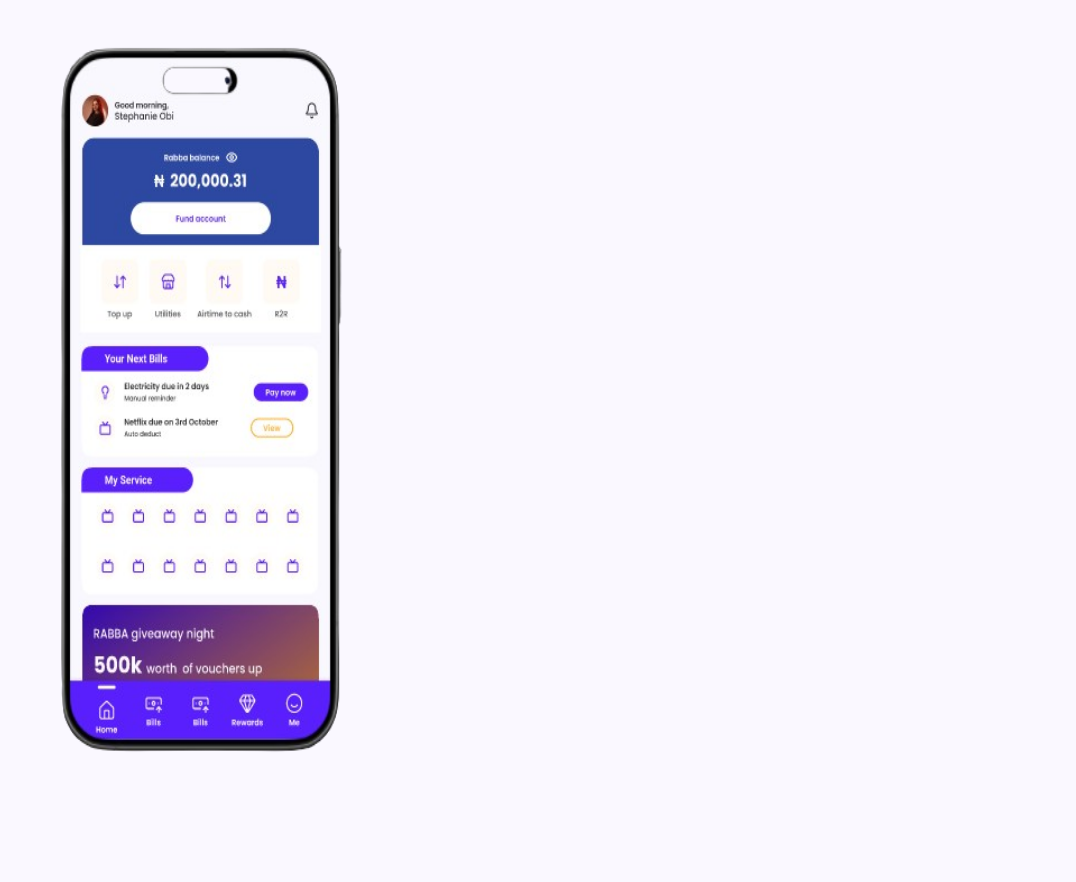
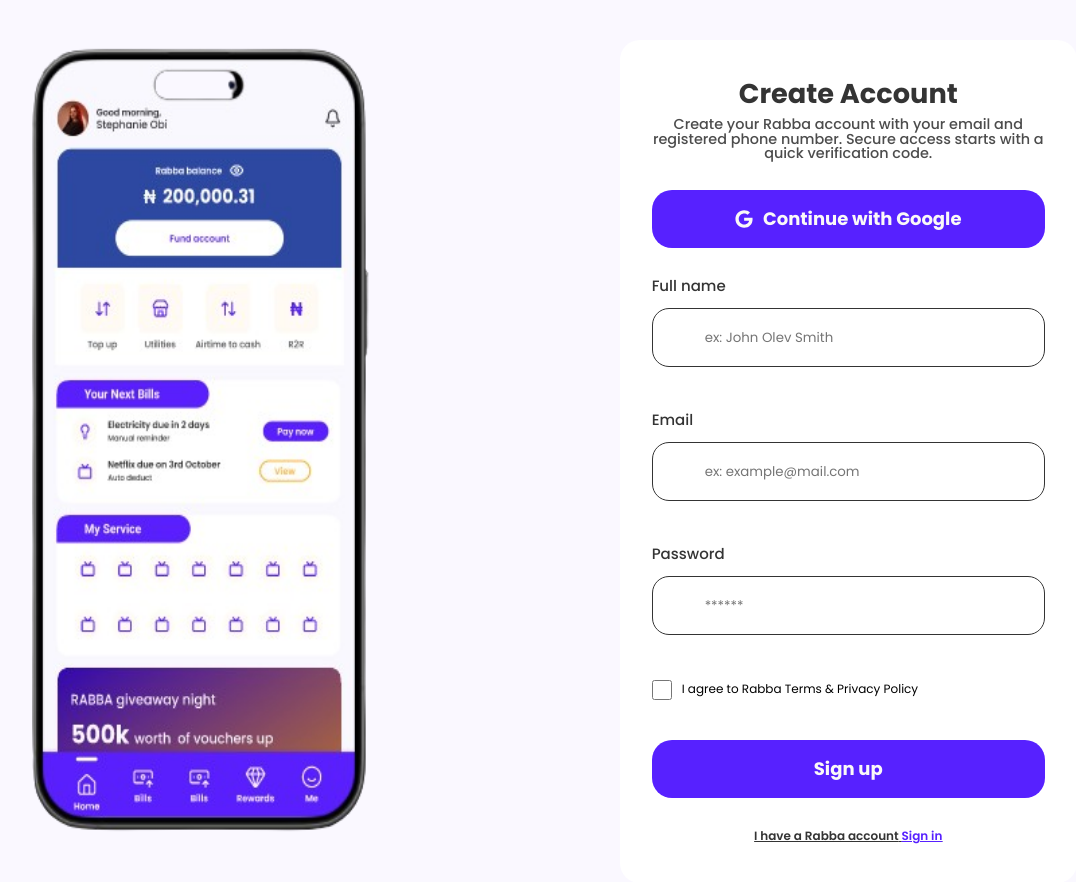
Before and after one commit to ObiKennedi/rabba-app, a Next.js app: page /register in a window 1280 px wide. Shown: the top 882 px of the page, without its empty margins (114-1190 px from the left). Before the commit the page ends 800 px from the top, so only its background shows below. Built offline with nearby package versions, Linux system fonts and the light colour scheme.

Commit message:
create register form

```diff
--- /dev/null
+++ b/actions/register.ts
@@ -0,0 +1,14 @@
+"use server"
+import * as z from "zod"
+
+import { RegisterSchema } from "@/schema"
+
+export const register = async (values: z.infer<typeof RegisterSchema>) =>{
+    const validatedFields = RegisterSchema.safeParse(values)
+
+    if (!validatedFields) {
+        return {error: "Invalid fields"}
+    }
+
+    return {success: "Email sent"}
+}
--- a/app/(auth)/globals.scss
+++ b/app/(auth)/globals.scss
@@ -17,8 +17,8 @@
             align-items: center;
 
             >img {
-                width: 50%;
-                height: 90vh;
+                width: 60%;
+                height: 100vh;
                 margin: auto;
             }
 
--- a/app/(auth)/register/page.tsx
+++ b/app/(auth)/register/page.tsx
@@ -1,8 +1,8 @@
+import { RegisterForm } from "@/components/auth/Register"
+
 const Register = () =>{
     return(
-        <form action="">
-
-        </form>
+        <RegisterForm/>
     )
 }
 
--- a/app/globals.scss
+++ b/app/globals.scss
@@ -8,9 +8,9 @@
   --light-background: #FAF8FF;
   --dark-background: #343434;
   --error-red: #FF0100;
-  --error-background: #F15656C9;
-  --success-green: #00ff00;
-  --success-background: #32F332AB;
+  --error-background: #F1565686;
+  --success-green: #00FF00;
+  --success-background: #32F3324D;
 }
 
 * {
--- /dev/null
+++ b/components/auth/Register.tsx
@@ -0,0 +1,101 @@
+"use client"
+
+import { CardWrapper } from "./CardWrapper"
+import { FormError } from "../FormError"
+import { FormSuccess } from "../FormSuccess"
+import { LoginButton } from "./LoginButton"
+import { RegisterSchema } from "@/schema"
+
+import { useForm } from "react-hook-form"
+import { useState, useTransition } from "react"
+import { zodResolver } from "@hookform/resolvers/zod"
+
+import "@/styles/auth/LoginForm.scss"
+import z from "zod"
+import { register } from "@/actions/register"
+
+export const RegisterForm = () => {
+
+    const [error, setError] = useState<string | undefined>("")
+    const [success, setSuccess] = useState<string | undefined>("")
+    const [isPending, startTransition] = useTransition()
+
+    const form = useForm<z.infer<typeof RegisterSchema>>({
+        resolver: zodResolver(RegisterSchema),
+        defaultValues: {
+            fullName: "",
+            email: "",
+            password: ""
+        }
+    })
+
+    const onSubmit = (values: z.infer<typeof RegisterSchema>) => {
+        setError("")
+        setSuccess("")
+
+        startTransition(() => {
+            register(values)
+                .then((data) => {
+                    setError(data.error);
+                    setSuccess(data.success);
+                });
+        });
+    }
+
+    return (
+        <CardWrapper
+            showBackLink
+            showSocial
+            headerLabel={"Create Account"}
+            headerWriteUp={"Create your Rabba account with your email and registered phone number. Secure access starts with a quick verification code."}
+            backLinkHref="/login"
+            backLinkLabel="Sign in"
+            backLinkWriteUp="I have a Rabba account"
+        >
+            <form className="form" onSubmit={form.handleSubmit(onSubmit)}>
+                <div className="form-container">
+                    <div className="input-container">
+                        <label htmlFor="fullName">Full name</label>
+                        <input
+                            disabled={isPending}
+                            type="text"
+                            id="fullName"
+                            placeholder="ex: John Olev Smith"
+                            {...form.register("fullName")}
+                        />
+                        <div className="error-message">{form.formState.errors.fullName?.message}</div>
+                    </div>
+                    <div className="input-container">
+                        <label htmlFor="email">Email</label>
+                        <input
+                            type="email"
+                            id="email"
+                            placeholder="ex: example@mail.com"
+                            {...form.register("email")}
+                            disabled={isPending}
+                        />
+                        <div className="error-message">{form.formState.errors.email?.message}</div>
+                    </div>
+                    <div className="input-container">
+                        <label htmlFor="password">Password</label>
+                        <input
+                            type="password"
+                            id="password"
+                            placeholder="******"
+                            {...form.register("password")}
+                            disabled={isPending}
+                        />
+                        <div className="error-message">{form.formState.errors.password?.message}</div>
+                    </div>
+                    <div className="checkbox">
+                        <input type="checkbox" />
+                        <LoginButton destination="/policy">I agree to Rabba Terms & Privacy Policy</LoginButton>
+                    </div>
+                </div>
+                <FormError message={error} />
+                <FormSuccess message={success} />
+                <button className={isPending ? "pending" : ""} disabled={isPending}>{isPending ? "Please wait ..." : "Sign up"}</button>
+            </form>
+        </CardWrapper>
+    )
+}
--- a/schema/index.ts
+++ b/schema/index.ts
@@ -1,10 +1,30 @@
 import * as z from "zod"
 
 export const LoginSchema = z.object({
-    email: z.string().email({
+    email: z.email({
         message: "Insert a valid email"
     }),
     password: z.string().min(1, {
         message: "Please insert your password"
     })
 })
+
+export const RegisterSchema = z.object({
+    fullName: z.string().min(1,{message: "Please tell us your name"}),
+    email: z.email({
+        message: "This can't be your email."
+    }).min(1, {
+        message: "Please insert your email."
+    }),
+    password: z.string().min(8, {
+        message: "Your password needs at least 8 characters"
+    }).regex(/[A-Z]/,
+        {message: "Password must contain at least one uppercase letter."}
+    ).regex(/[a-z]/, {
+        message: "Password must contain at least one lowercase letter"
+    }).regex(/[0-9]/, {
+        message: "Password must contain at least one number"
+    }).regex(/[^A-Za-z0-9]/, {
+        message: "Password must have at least one special character"
+    })
+})
--- a/styles/auth/LoginForm.scss
+++ b/styles/auth/LoginForm.scss
@@ -37,6 +37,21 @@
             }
         }
 
+        .checkbox{
+            display: flex;
+            gap: 10px;
+
+            >span{
+                font-size: 12px;
+            }
+
+            >input{
+                width: 20px;
+                height: 20px;
+                padding: 5px;
+            }
+        }
+
         div.error-message{
             color: var(--error-red);
             font-size: 14px;
```
